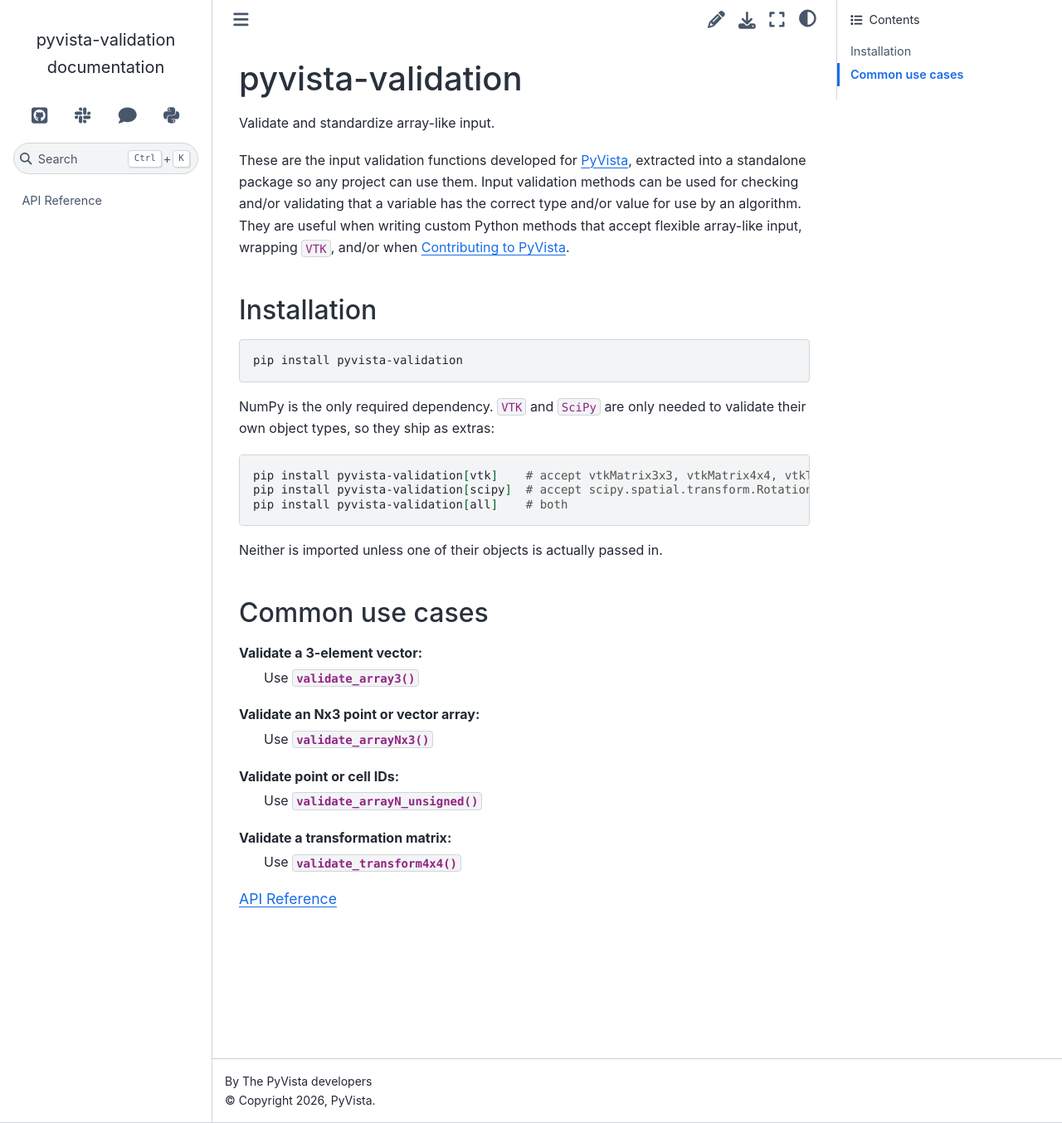
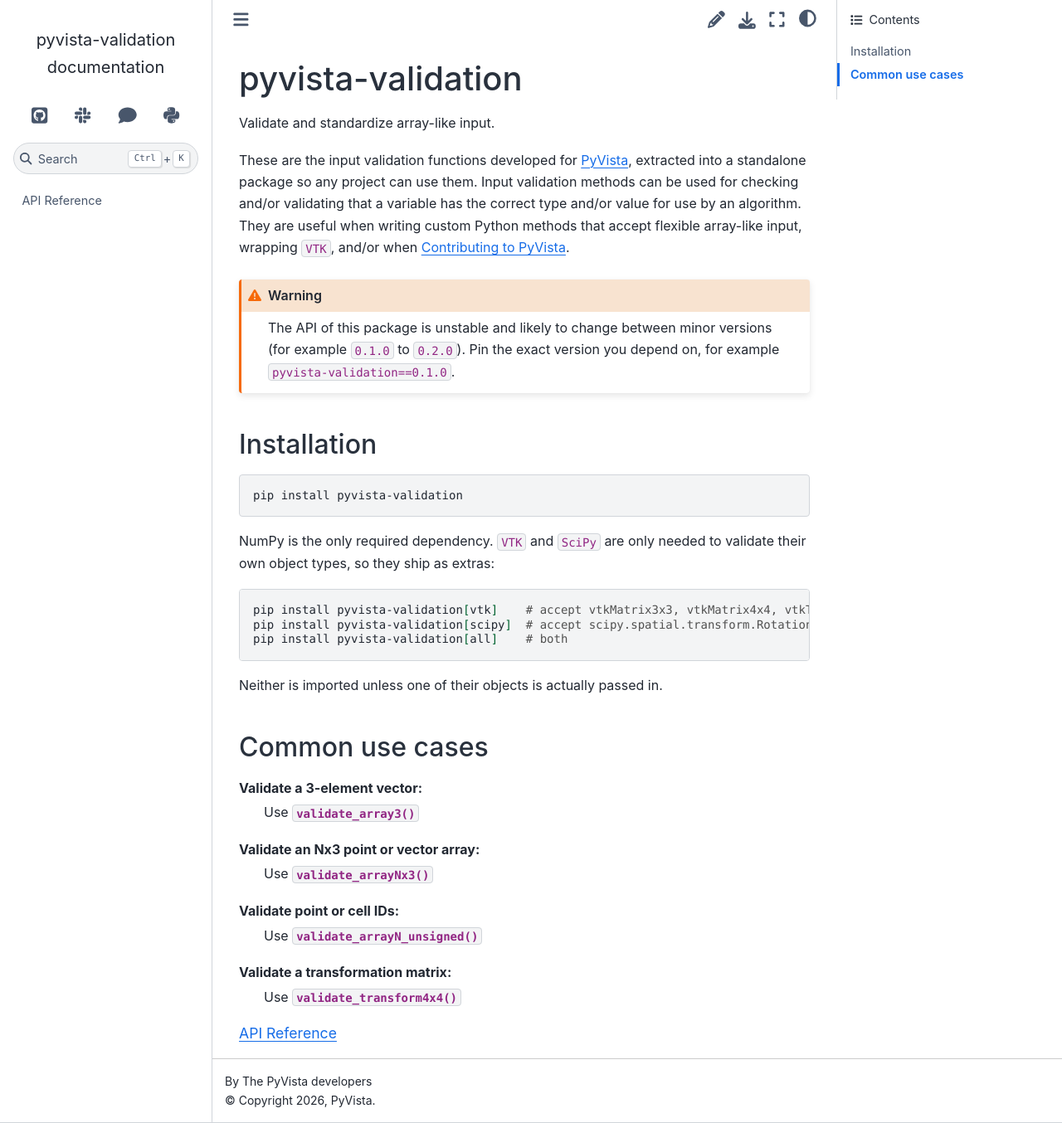
Before and after one commit to pyvista/pyvista-validation, a Sphinx documentation site: the page built from doc/index.rst, in a window 1280 px wide and 1354 px high. Shown: the whole window at 83% size. Built offline with Sphinx 7.4.7 and the Sphinx Book theme 1.1.4, drawn with Linux system fonts in a browser that asks for light colours.

Commit message:
Warn that the API is unstable and recommend pinning (#13)
Co-authored-by: Claude Opus 5 <noreply@anthropic.com>

```diff
--- a/doc/index.rst
+++ b/doc/index.rst
@@ -10,6 +10,12 @@ and/or validating that a variable has the correct type and/or value for use by
 an algorithm. They are useful when writing custom Python methods that accept
 flexible array-like input, wrapping ``VTK``, and/or when `Contributing to
 PyVista <https://github.com/pyvista/pyvista/blob/main/CONTRIBUTING.rst>`_.
+
+.. warning::
+
+   The API of this package is unstable and likely to change between minor
+   versions (for example ``0.1.0`` to ``0.2.0``). Pin the exact version you
+   depend on, for example ``pyvista-validation==0.1.0``.
 
 Installation
 ------------
```
Also changed, not shown: README.md (+4 -0 lines).
